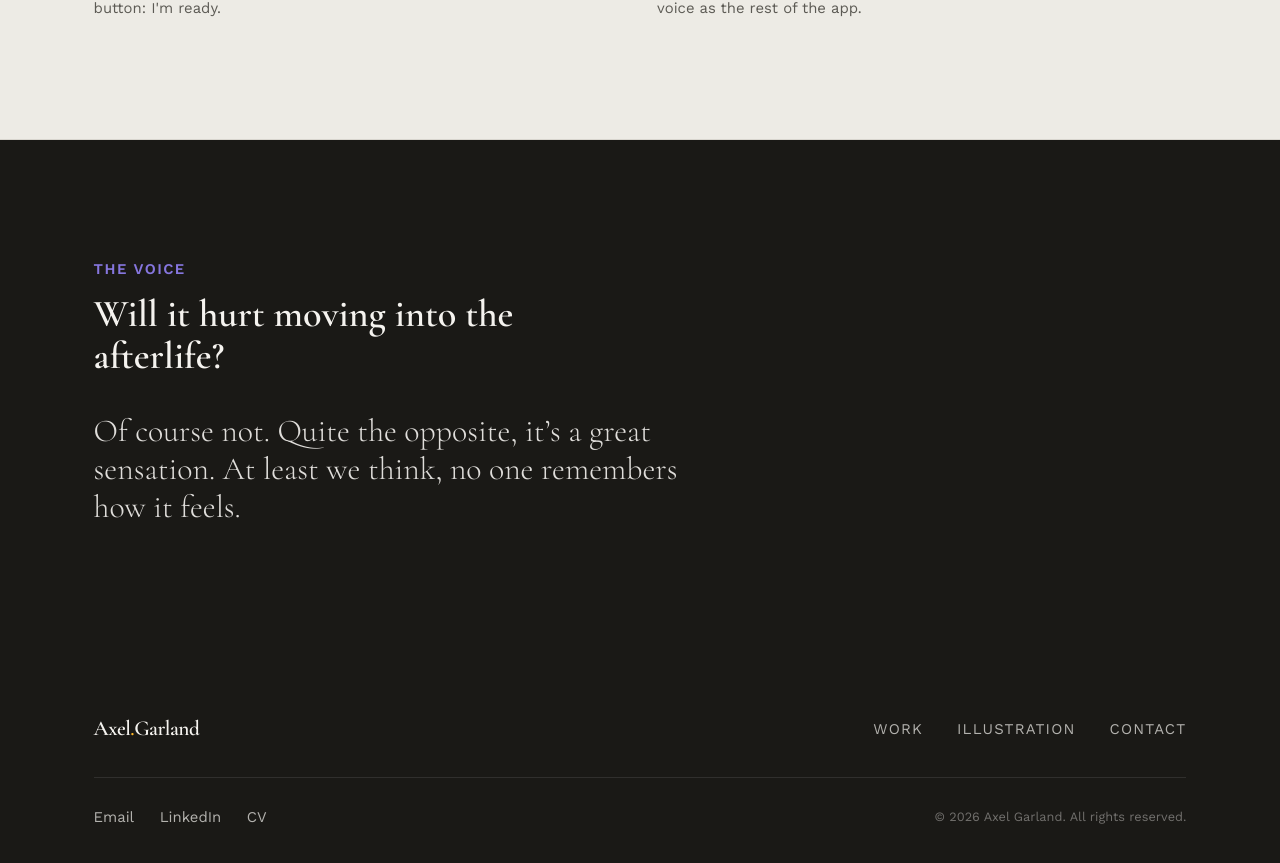
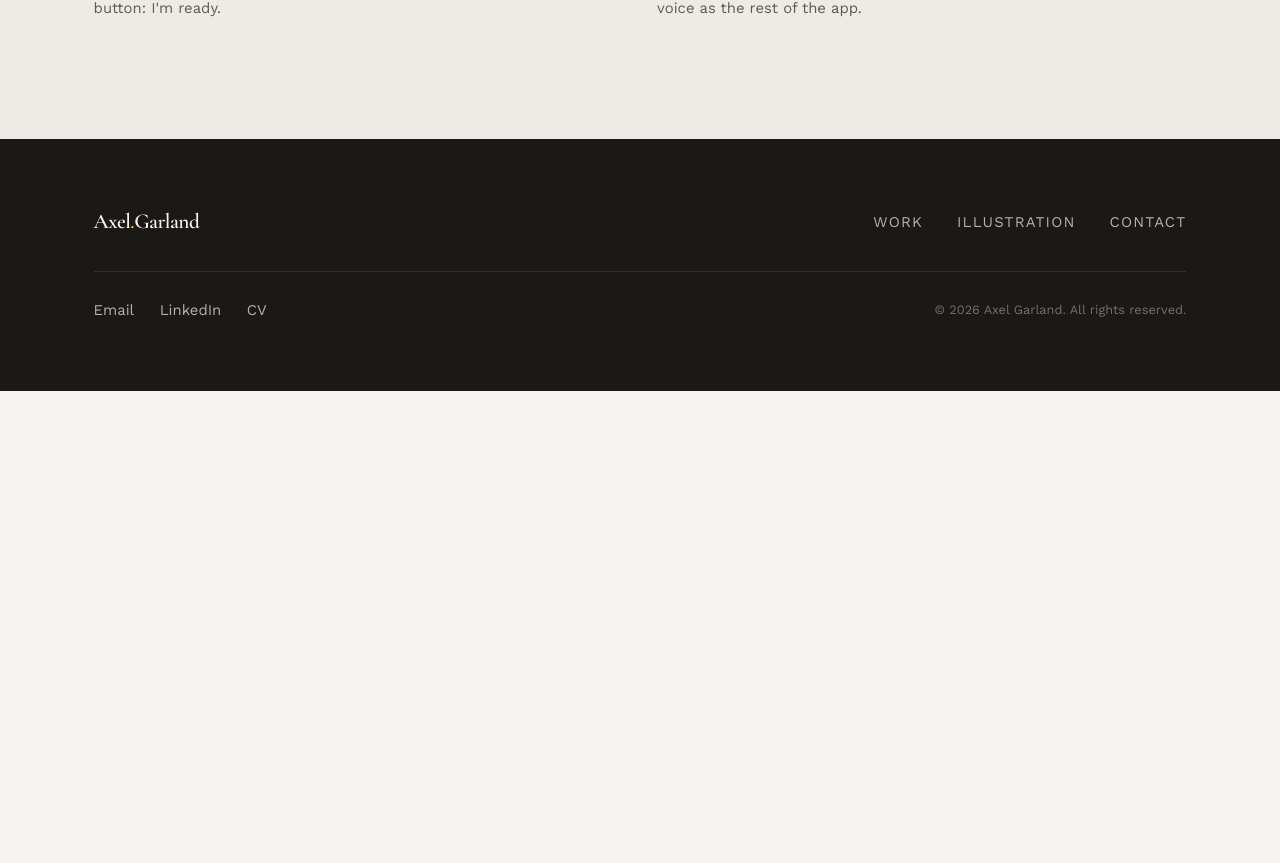
Before and after one commit to AxelGarland/AxelGarland, a Next.js app: page /work/afterlife in a window 1280 px wide. Shown: the part 6531-7394 px from the top of the page. After the commit the page ends 6922 px from the top, so only its background shows below. Built offline with nearby package versions, Linux system fonts and the light colour scheme.

Commit message:
AfterLife: remove The Voice section
Co-Authored-By: Claude Sonnet 5 <noreply@anthropic.com>

```diff
--- a/app/work/afterlife/page.tsx
+++ b/app/work/afterlife/page.tsx
@@ -281,22 +281,6 @@ export default function AfterLifePage() {
             </div>
           </div>
         </section>
-
-        {/* Voice */}
-        <section className="border-t border-line bg-ink py-20 md:py-28">
-          <div className="mx-auto max-w-content px-6 sm:px-10 md:px-14 lg:px-16">
-            <p className="mb-3 text-sm font-semibold uppercase tracking-[0.1em] text-indigo">
-              The Voice
-            </p>
-            <h2 className="mb-8 max-w-[28ch] font-display text-3xl font-semibold leading-[1.15] text-surface sm:text-4xl">
-              Will it hurt moving into the afterlife?
-            </h2>
-            <p className="max-w-[40ch] font-display text-2xl font-light leading-snug text-surface/90 sm:text-3xl">
-              Of course not. Quite the opposite, it&rsquo;s a great sensation. At least we think,
-              no one remembers how it feels.
-            </p>
-          </div>
-        </section>
       </main>
       <SiteFooter />
     </>
```
Also changed, not shown: 1 other file (tests, documents, lock files or other folders).
